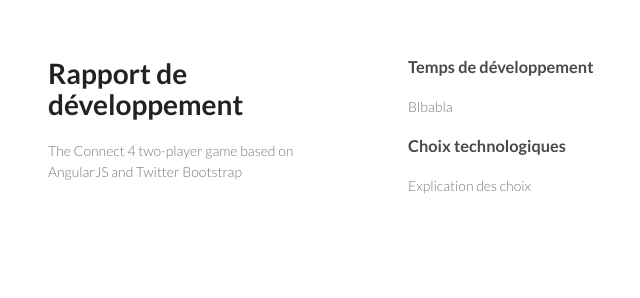
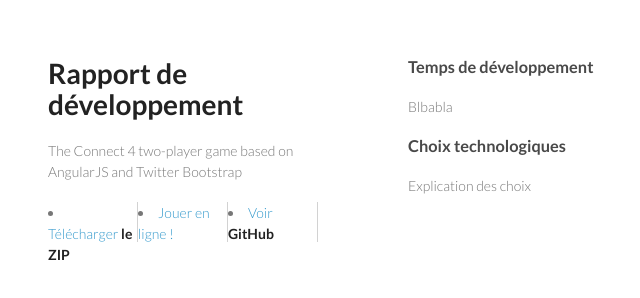
Before and after one commit to thibauult/Connect4, a plain HTML site: page rapport.html in a window 1280 px wide. Shown: the whole page, without its empty margins (162-802 px from the left). Drawn offline with Linux system fonts and the light colour scheme.

Commit message:
Update rapport.html

```diff
--- a/rapport.html
+++ b/rapport.html
@@ -17,6 +17,10 @@
       <header>
         <h1>Rapport de développement</h1>
         <p>The Connect 4 two-player game based on AngularJS and Twitter Bootstrap</p>
+
+          <li><a href="https://github.com/tibus29/Connect4/zipball/master">Télécharger <strong>le ZIP</strong></a></li>
+          <li><a href="https://rawgit.com/tibus29/Connect4/master/index.html">Jouer en ligne !</a></li>
+          <li><a href="https://github.com/tibus29/Connect4">Voir <strong>GitHub</strong></a></li>
       </header>
       <section>
         <h3>Temps de développement</h3>
```
